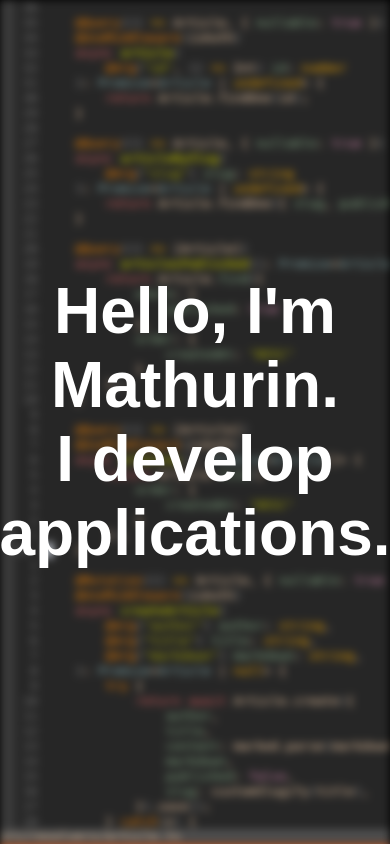
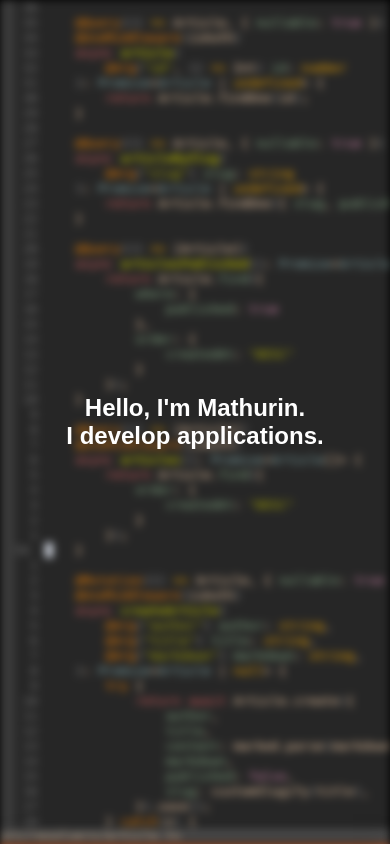
Before and after one commit to mDeram/portfolio, a React (Create React App) app: page / in a window 390 px wide. Built offline with nearby package versions, Linux system fonts and the light colour scheme.

Commit message:
feat(style): cool logos, better mobile support

```diff
--- a/package.json
+++ b/package.json
@@ -8,6 +8,7 @@
     "@testing-library/user-event": "^13.5.0",
     "react": "^17.0.2",
     "react-dom": "^17.0.2",
+    "react-icons": "^4.3.1",
     "react-scripts": "5.0.0",
     "web-vitals": "^2.1.4"
   },
--- a/src/components/Project.jsx
+++ b/src/components/Project.jsx
@@ -1,22 +1,32 @@
+import getIcon from "../utils/nameToIcon.jsx";
+
 export default function Project(props) {
     const {
         name,
-        nameLower = name.toLowerCase(),
         description,
         stack,
         demo,
-        github,
+        repo,
         background
     } = props;
 
-    function drawGithub(name, url) {
+    function renderStack() {
+        return stack.map(name => {
+            let icon = getIcon(name);
+            if (!icon)
+                return name;
+            return icon;
+        }).map(element => <li>{element}</li>);
+    }
+
+    function renderRepoLink(name, url) {
         return <a key={name} href={url} target="_blank">{name}</a>;
     }
 
-    function renderGithub() {
+    function renderRepo() {
         const result = [];
-        for (const [name, url] of Object.entries(github)) {
-            result.push(drawGithub(name, url));
+        for (const [name, url] of Object.entries(repo)) {
+            result.push(renderRepoLink(name, url));
         }
         return result;
     }
@@ -28,9 +38,11 @@ export default function Project(props) {
                 <div className="text-container">
                     <h2>{name}</h2>
                     <p>{description}</p>
-                    <p>{stack.join(" | ")}</p>
-                    {demo && <a href={demo} target="_blank">demo</a>}
-                    {renderGithub()}
+                    <ul className="stack">{renderStack()}</ul>
+                    <div className="links">
+                        {demo && <a href={demo} target="_blank">Demo</a>}
+                        {renderRepo()}
+                    </div>
                 </div>
             </div>
         </div>
--- a/src/css/presentation.css
+++ b/src/css/presentation.css
@@ -9,9 +9,19 @@
     text-align: center;
     color: white;
     position: absolute;
-    font-size: 2rem;
+}
+
+.presentation h1 {
+    font-size: 4rem;
+    margin: 1rem;
 }
 
 .bgLeft {
     background-position: left top;
 }
+
+@media only screen and (max-width: 768px) {
+    .presentation h1 {
+        font-size: 1.5rem;
+    }
+}
--- a/src/css/project.css
+++ b/src/css/project.css
@@ -27,19 +27,66 @@
     display: flex;
 }
 
-.content div {
-    width: 100%;
+h2 {
+    font-size: 2.4rem;
 }
 
 .content .text-container {
     padding: 20px;
+    width: 100%;
+    display: flex;
+    flex-direction: column;
+    justify-content: space-around;
+    align-items: center;
     text-align: center;
 }
 
-.text-container > a {
+.stack {
+    padding: 0px;
+    display: flex;
+    flex-wrap: wrap;
+    justify-content: center;
+    align-items: center;
+    list-style: none;
+}
+
+.stack li {
+    padding: 10px;
+    font-size: 2rem;
+}
+
+.links {
+    width: 50%;
+    display: flex;
+    justify-content: center;
+}
+
+.links > a {
     margin: 10px;
+    padding: 0.8rem 2rem;
+    background-color: white;
+    border-radius: 3px;
+    text-decoration: none;
+    color: black;
+}
+
+.links > a:hover {
+    background-color: #eee;
 }
 
 .background {
     background-position: center top;
 }
+
+@media only screen and (max-width: 768px) {
+    .links {
+        flex-direction: column;
+    }
+
+    .content {
+        top: 0%;
+        left: 0%;
+        width: 100%;
+        height: 100%;
+    }
+}
--- a/src/projects.json
+++ b/src/projects.json
@@ -1,44 +1,44 @@
 [
     {
-        "name": "Sudoku",
+        "name": "Multiplayer Sudoku",
         "background": "sudoku.png",
-        "description": "A multiplayer sudoku game",
-        "stack": ["typescript", "react", "nodejs", "websocket"],
+        "description": "A multiplayer sudoku game.",
+        "stack": ["typescript", "react", "nodejs", "socketio"],
         "demo": "https://mderam.com/sudoku",
-        "github": {
-            "backend": "https://github.com/mDeram/sudoku-backend",
-            "frontend": "https://github.com/mDeram/sudoku-frontend"
+        "repo": {
+            "Backend": "https://github.com/mDeram/sudoku-backend",
+            "Frontend": "https://github.com/mDeram/sudoku-frontend"
         }
     },
     {
         "name": "2D Map Editor",
         "background": "2d_map_editor.png",
-        "description": "Simple 2D map editor",
-        "stack": ["lua", "love2D"],
+        "description": "Simple 2D map editor.",
+        "stack": ["lua", "Love2D"],
         "demo": "https://mathurin.itch.io/2d-map-editor",
-        "github": {
-            "github": "https://github.com/mDeram/2DMapEditor"
+        "repo": {
+            "Github": "https://github.com/mDeram/2DMapEditor"
         }
     },
     {
         "name": "Blog",
         "background": "blog.png",
-        "description": "My personal blog, with an online article editor",
-        "stack": ["typescript", "react", "nodejs", "graphql", "urql", "nextjs"],
+        "description": "My personal blog, with an online article editor.",
+        "stack": ["typescript", "react", "nodejs", "graphql", "Urql", "nextjs"],
         "demo": "https://mderam.com/blog",
-        "github": {
-            "backend": "https://github.com/mDeram/blog-backend",
-            "frontend": "https://github.com/mDeram/blog-frontend"
+        "repo": {
+            "Backend": "https://github.com/mDeram/blog-backend",
+            "Frontend": "https://github.com/mDeram/blog-frontend"
         }
     },
     {
         "name": "Surf Forecast",
         "background": "surf_forecast.png",
-        "description": "A part of a group project done for \"la nuit de l'info\"",
-        "stack": ["nodejs", "javascript", "REST API"],
+        "description": "Part of a group project realized for \"la nuit de l'info\".",
+        "stack": ["nodejs", "javascript", "RestAPI"],
         "demo": "https://mderam.com/surf-forecast",
-        "github": {
-            "github": "https://github.com/mDeram/surf-forecast"
+        "repo": {
+            "Github": "https://github.com/mDeram/surf-forecast"
         }
     }
 ]
--- /dev/null
+++ b/src/utils/nameToIcon.jsx
@@ -0,0 +1,18 @@
+import { SiTypescript, SiReact, SiNodedotjs, SiNextdotjs, SiJavascript, SiSocketdotio, SiGraphql, SiLua} from "react-icons/si";
+
+const iconMap = {
+    "typescript": <SiTypescript title="typescript" />,
+    "javascript": <SiJavascript title="javascript" />,
+    "react": <SiReact title="react" />,
+    "nodejs": <SiNodedotjs title="nodejs" />,
+    "nextjs": <SiNextdotjs title="nextjs" />,
+    "socketio": <SiSocketdotio title="socket.io" />,
+    "graphql": <SiGraphql title="graphql" />,
+    "lua": <SiLua title="lua" />,
+}
+
+function getIcon(name) {
+    return iconMap[name];
+}
+
+export default getIcon;
```
Also changed, not shown: public/img/blog.png, 1 other file (tests, documents, lock files or other folders).
